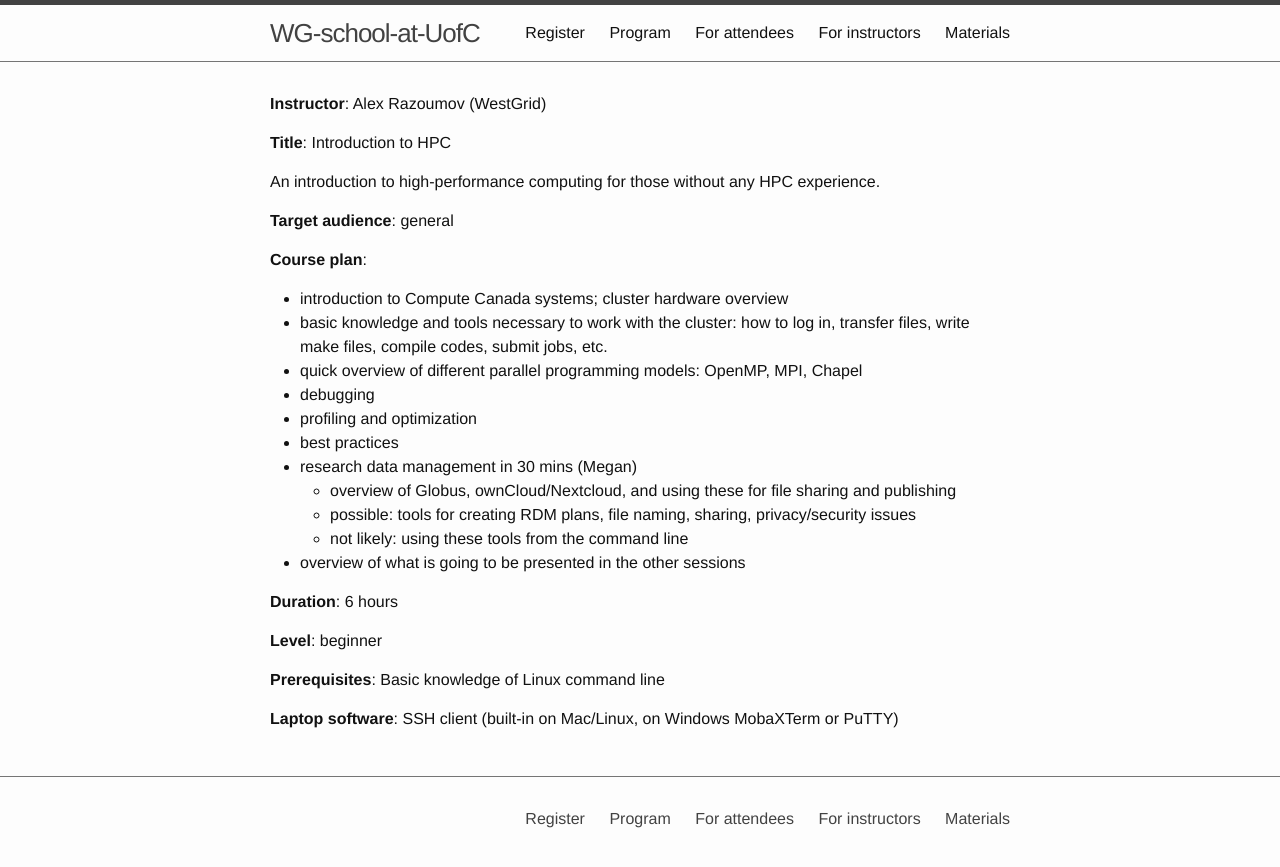
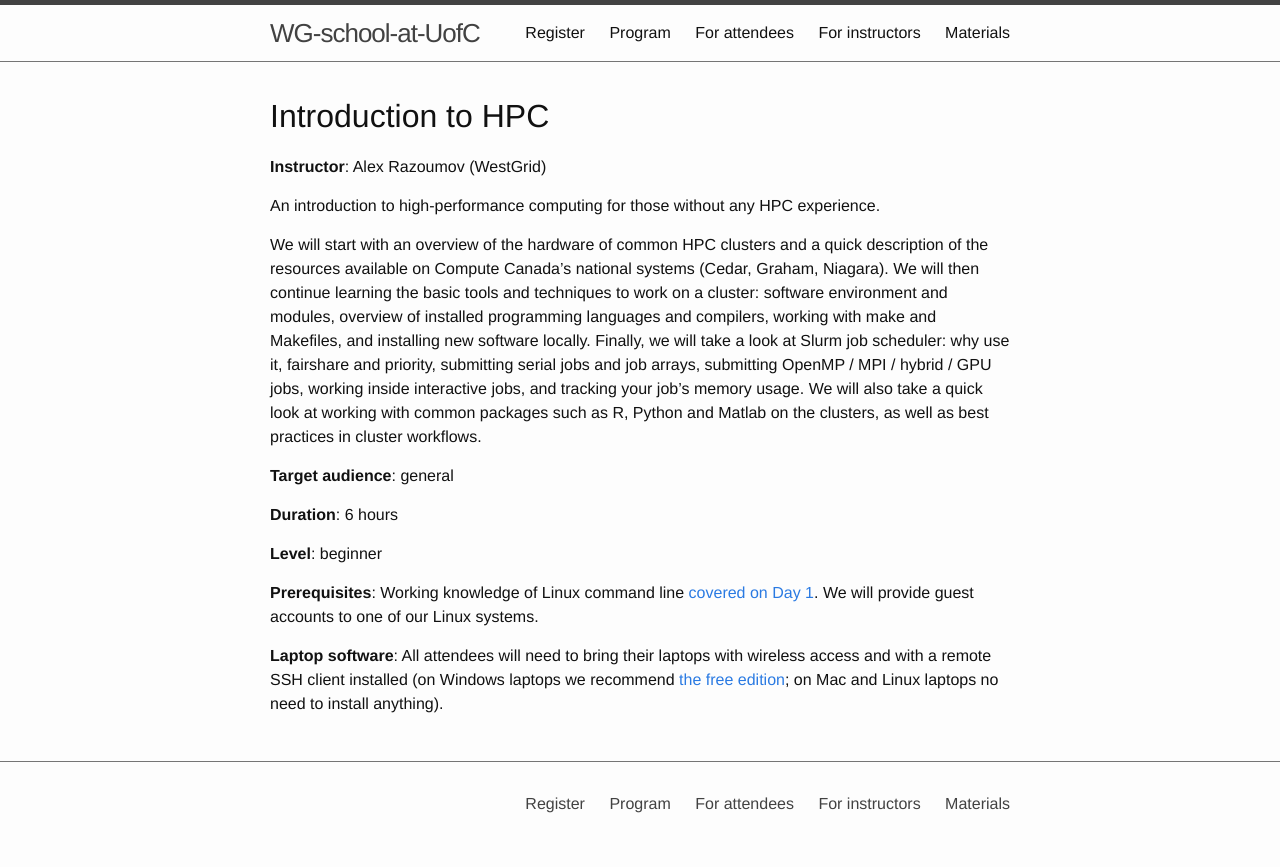
Before and after one commit to WestGrid/ubcSummerSchool2019, a Jekyll site: the page built from introHPC.md, in a window 1280 px wide. Shown: the top 867 px of the page. Built offline with Jekyll 4.4.1, drawn with Linux system fonts in a browser that asks for light colours.

Commit message:
2019-Feb-19 15:41

```diff
--- a/introHPC.md
+++ b/introHPC.md
@@ -4,32 +4,34 @@ title: Introduction to HPC
 nav: false
 ---
 
+# Introduction to HPC
+
 **Instructor**: Alex Razoumov (WestGrid)
-
-**Title**: Introduction to HPC
 
 An introduction to high-performance computing for those without any HPC experience.
 
+We will start with an overview of the hardware of common HPC clusters and a quick description of the
+resources available on Compute Canada's national systems (Cedar, Graham, Niagara). We will then continue
+learning the basic tools and techniques to work on a cluster: software environment and modules, overview
+of installed programming languages and compilers, working with make and Makefiles, and installing new
+software locally. Finally, we will take a look at Slurm job scheduler: why use it, fairshare and
+priority, submitting serial jobs and job arrays, submitting OpenMP / MPI / hybrid / GPU jobs, working
+inside interactive jobs, and tracking your job's memory usage. We will also take a quick look at working
+with common packages such as R, Python and Matlab on the clusters, as well as best practices in cluster
+workflows.
+
 **Target audience**: general
 
-**Course plan**:
-- introduction to Compute Canada systems; cluster hardware overview
-- basic knowledge and tools necessary to work with the cluster: how to log in, transfer files, write make
-  files, compile codes, submit jobs, etc.
-- quick overview of different parallel programming models: OpenMP, MPI, Chapel
-- debugging
-- profiling and optimization
-- best practices
-- research data management in 30 mins (Megan)
-  - overview of Globus, ownCloud/Nextcloud, and using these for file sharing and publishing
-  - possible: tools for creating RDM plans, file naming, sharing, privacy/security issues
-  - not likely: using these tools from the command line
-- overview of what is going to be presented in the other sessions
+<!-- **Course plan**: -->
 
 **Duration**: 6 hours
 
 **Level**: beginner
 
-**Prerequisites**: Basic knowledge of Linux command line
+**Prerequisites**: Working knowledge of Linux command line [covered on Day 1](bash). We will provide
+guest accounts to one of our Linux systems.
 
-**Laptop software**: SSH client (built-in on Mac/Linux, on Windows MobaXTerm or PuTTY)
+**Laptop software**: All attendees will need to bring their laptops with wireless access and with a
+remote SSH client installed (on Windows laptops we recommend <a
+href="https://mobaxterm.mobatek.net/download.html" target="_blank">the free edition</a>; on Mac and Linux
+laptops no need to install anything).
```
Also changed, not shown: 1-program.md (+4 -3 lines), 4-materials.md (+0 -38 lines).
